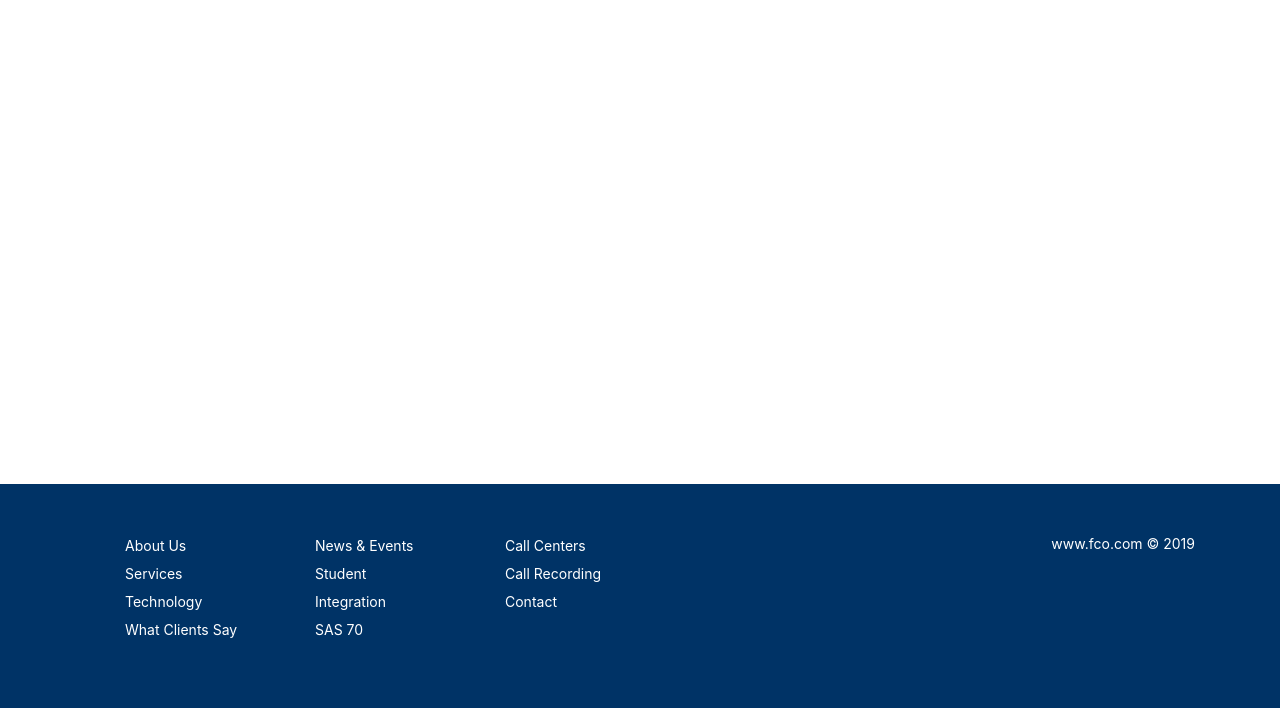
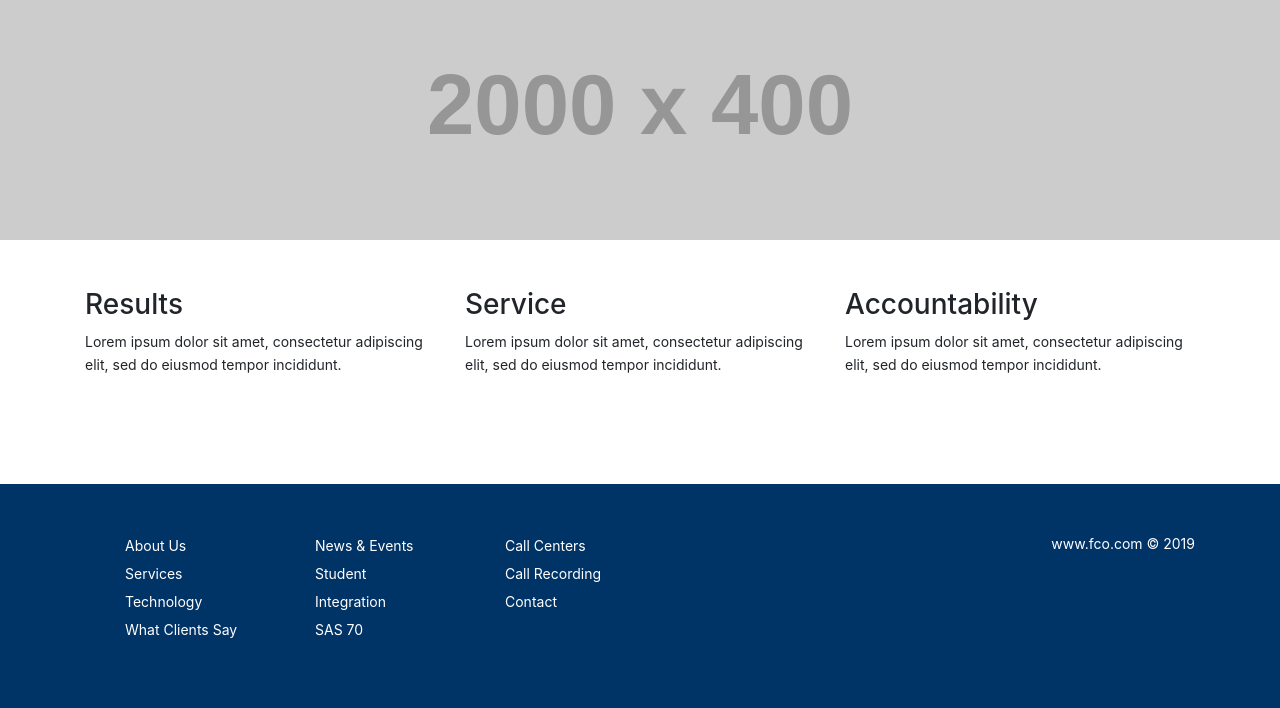
Before and after one commit to lmcronan/fco-test, a plain HTML site: page index.html in a window 1280 px wide. Shown: the part 106-814 px from the top of the page. Drawn offline with nearby package versions, Linux system fonts and the light colour scheme; placeholder pictures from the web are drawn by us.

Commit message:
update index.html

```diff
--- a/index.html
+++ b/index.html
@@ -1,11 +1,13 @@
 <html>
     <head>
+        <meta name="viewport" content="width=device-width, initial-scale=1.0">
         <link rel="stylesheet" href="https://stackpath.bootstrapcdn.com/bootstrap/4.3.1/css/bootstrap.min.css" integrity="sha384-ggOyR0iXCbMQv3Xipma34MD+dH/1fQ784/j6cY/iJTQUOhcWr7x9JvoRxT2MZw1T" crossorigin="anonymous">
         <script src="https://code.jquery.com/jquery-3.3.1.slim.min.js" integrity="sha384-q8i/X+965DzO0rT7abK41JStQIAqVgRVzpbzo5smXKp4YfRvH+8abtTE1Pi6jizo" crossorigin="anonymous"></script>
         <script src="https://cdnjs.cloudflare.com/ajax/libs/popper.js/1.14.7/umd/popper.min.js" integrity="sha384-UO2eT0CpHqdSJQ6hJty5KVphtPhzWj9WO1clHTMGa3JDZwrnQq4sF86dIHNDz0W1" crossorigin="anonymous"></script>
         <script src="https://stackpath.bootstrapcdn.com/bootstrap/4.3.1/js/bootstrap.min.js" integrity="sha384-JjSmVgyd0p3pXB1rRibZUAYoIIy6OrQ6VrjIEaFf/nJGzIxFDsf4x0xIM+B07jRM" crossorigin="anonymous"></script>
 
         <link rel="stylesheet" type="text/css" href="style.css">
+        <link rel="stylesheet" type="text/css" href="responsive.css">
     </head>
     <body>
         <section id="navigation">
@@ -30,6 +32,29 @@
 
         <section id="mainContent">
 
+
+            <section class="section2">
+                <img src="https://dummyimage.com/2000x400/c9c9c9/fff.png&text=header+banner+image">
+            </section>
+
+            <section class="section1">
+                    <div class="container">
+                        <div class="row my-5">
+                            <div class="col-xs-12 col-sm-4 col-md-4 col-lg-4">
+                                <h3>Results</h3>
+                                <p>Lorem ipsum dolor sit amet, consectetur adipiscing elit, sed do eiusmod tempor incididunt.</p>
+                            </div>
+                            <div class="col-xs-12 col-sm-4 col-md-4 col-lg-4">
+                                <h3>Service</h3>
+                                <p>Lorem ipsum dolor sit amet, consectetur adipiscing elit, sed do eiusmod tempor incididunt.</p>
+                            </div>
+                            <div class="col-xs-12 col-sm-4 col-md-4 col-lg-4">
+                                <h3>Accountability</h3>
+                                <p>Lorem ipsum dolor sit amet, consectetur adipiscing elit, sed do eiusmod tempor incididunt.</p>
+                            </div>
+                        </div>
+                    </div>
+                </section>
         </section>
 
         <section id="footer" class="py-5">
@@ -66,3 +91,8 @@
         </section>
     </body>
 </html>
+
+<!--results
+Service
+accountability
+-->
```
